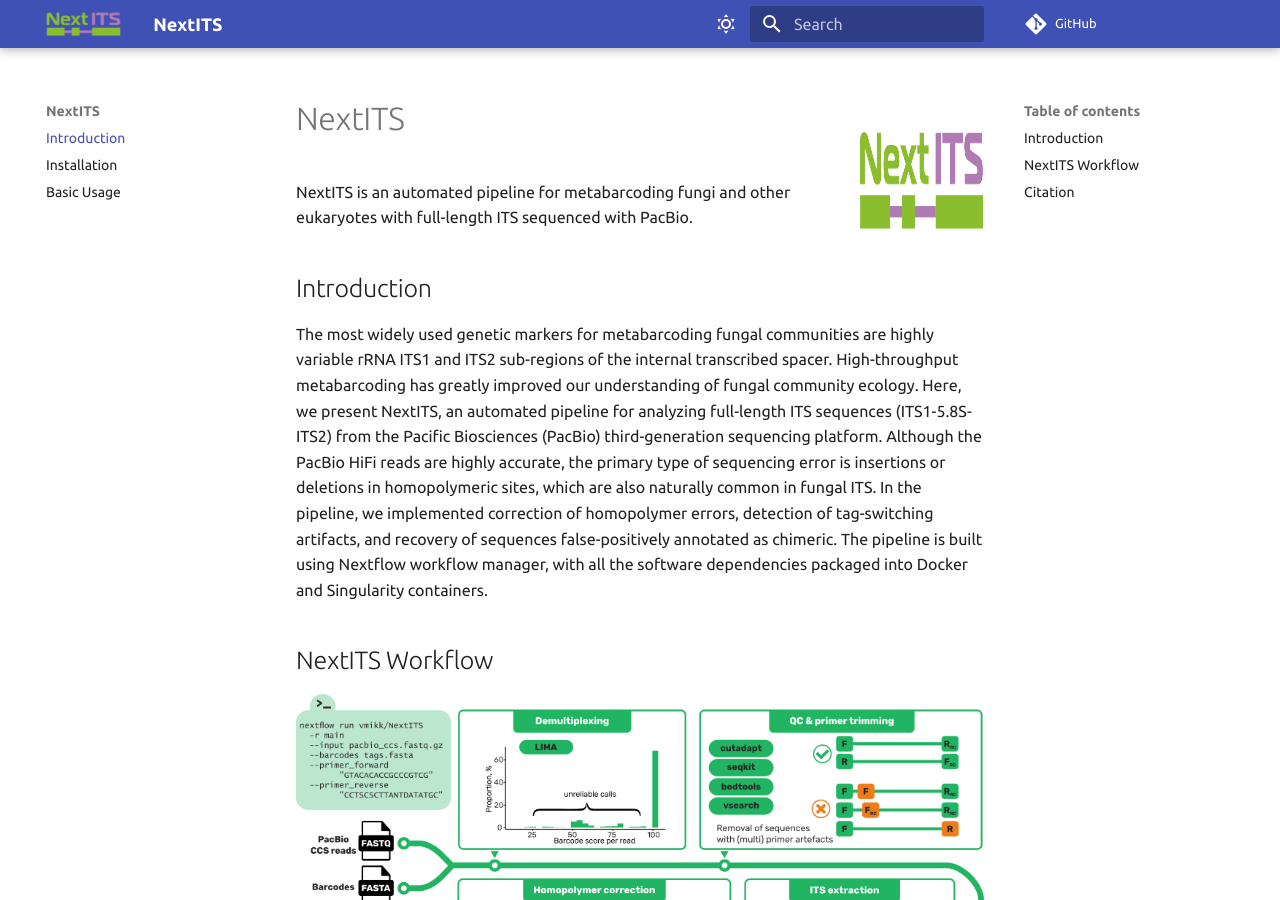
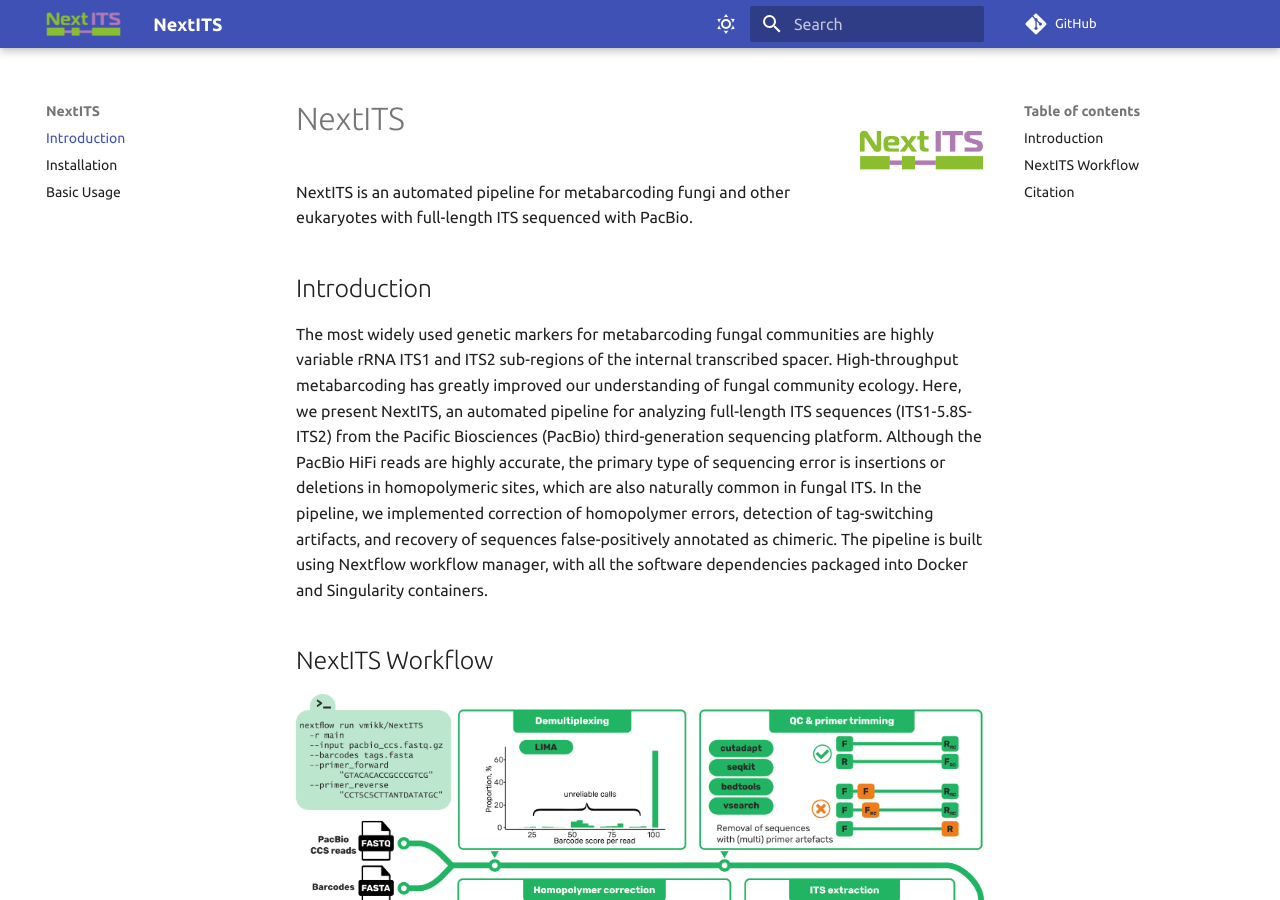
Before and after one commit to Next-ITS/nextits.github.io, an MkDocs documentation site: the page built from docs/index.md, in a window 1280 px wide and 900 px high. Built offline with MkDocs 1.6.1 and Material for MkDocs 9.7.7, drawn with Linux system fonts in a browser that asks for light colours; comment, search, counter and statistics services are not loaded.

Commit message:
convert png logo into webp

```diff
--- a/docs/index.md
+++ b/docs/index.md
@@ -1,4 +1,4 @@
-# NextITS ![NextITS logo](/assets/NextITS_logo.png){: style="height:100px;width:125px" align=right}
+# NextITS ![NextITS logo](/assets/NextITS_logo.webp){: style="width:125px" align=right}
 
 NextITS is an automated pipeline for metabarcoding fungi and other eukaryotes with full-length ITS sequenced with PacBio.
 
--- a/mkdocs.yml
+++ b/mkdocs.yml
@@ -23,7 +23,7 @@
         icon: material/weather-night
         name: Switch to light mode
   favicon: assets/favicon.ico
-  logo: assets/NextITS_logo.png
+  logo: assets/NextITS_logo.webp
   font:
     text: 'Ubuntu'
     code: 'Ubuntu Mono'
```
